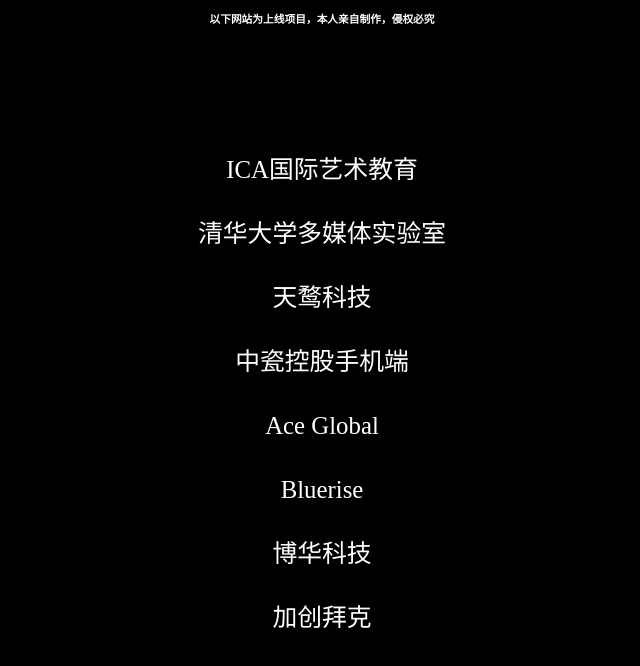
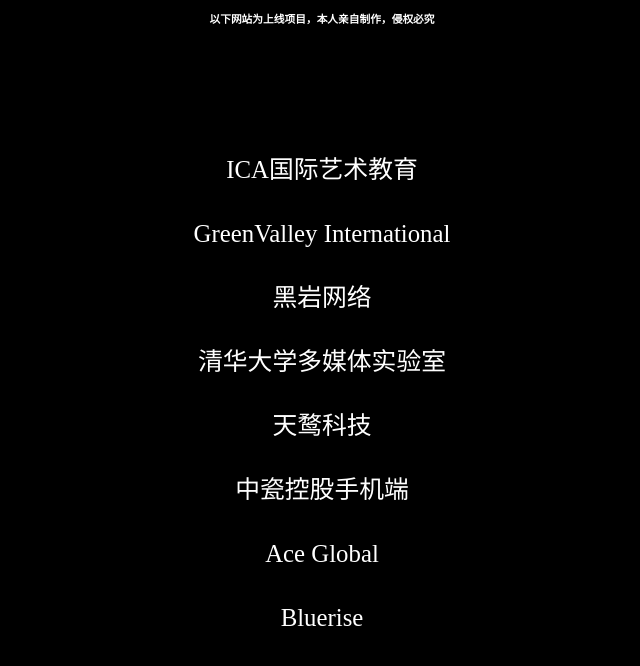
Before and after one commit to hai-webdev/web, a plain HTML site: page project.html in a window 1280 px wide. Shown: the part 112-778 px from the top of the page, without its empty margins (318-958 px from the left). Drawn offline with Linux system fonts and the light colour scheme.

Commit message:
新增黑岩网络的网站

```diff
--- a/project.html
+++ b/project.html
@@ -18,6 +18,8 @@
   <!-- QQ邮箱：568530031@qq.com -->
   <div class="content">
     <p><a target="_blank" href="https://order-ica.yuhaibo.top/">ICA国际艺术教育</a></p>
+    <p><a target="_blank" href="http://order-xytsx.yuhaibo.top/">GreenValley International</a></p>
+    <p><a target="_blank" href="http://order-heiyan.yuhaibo.top/">黑岩网络</a></p>
     <p><a target="_blank" href="http://order-multi.yuhaibo.top/">清华大学多媒体实验室</a></p>
     <p><a target="_blank" href="http://order-tianlukeji.yuhaibo.top/">天鹜科技</a></p>
     <p><a target="_blank" href="https://order-zhongcikeji.yuhaibo.top/">中瓷控股手机端</a></p>
@@ -27,7 +29,6 @@
     <p><a target="_blank" href="http://order-jcbk.yuhaibo.top/">加创拜克</a></p>
     <p><a target="_blank" href="http://order-xmgdkj.yuhaibo.top/">星秒科技手机端</a></p>
     <p><a target="_blank" href="http://order-xyaqkj.yuhaibo.top/">星源科技</a></p>
-    <p><a target="_blank" href="http://order-xytsx.yuhaibo.top/">GreenValley International</a></p>
     <p><a target="_blank" href="http://order-xhdlgf.yuhaibo.top/">小海豚语音</a></p>
     <p><a target="_blank" href="http://order-yzy.yuhaibo.top/">圆之轶</a></p>
     <p><a target="_blank" href="http://order-answer.yuhaibo.top/">公司简易答题系统</a></p>
```
